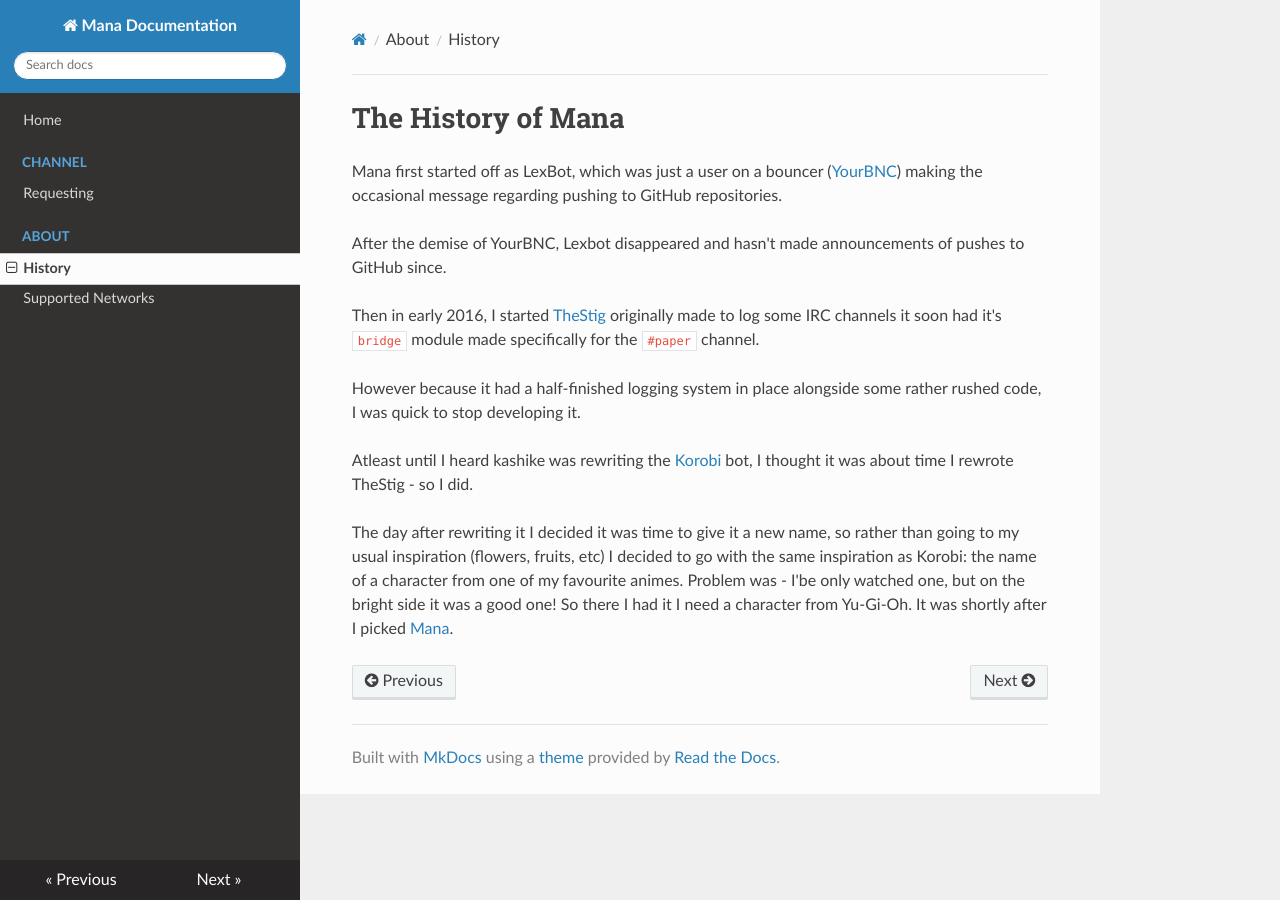
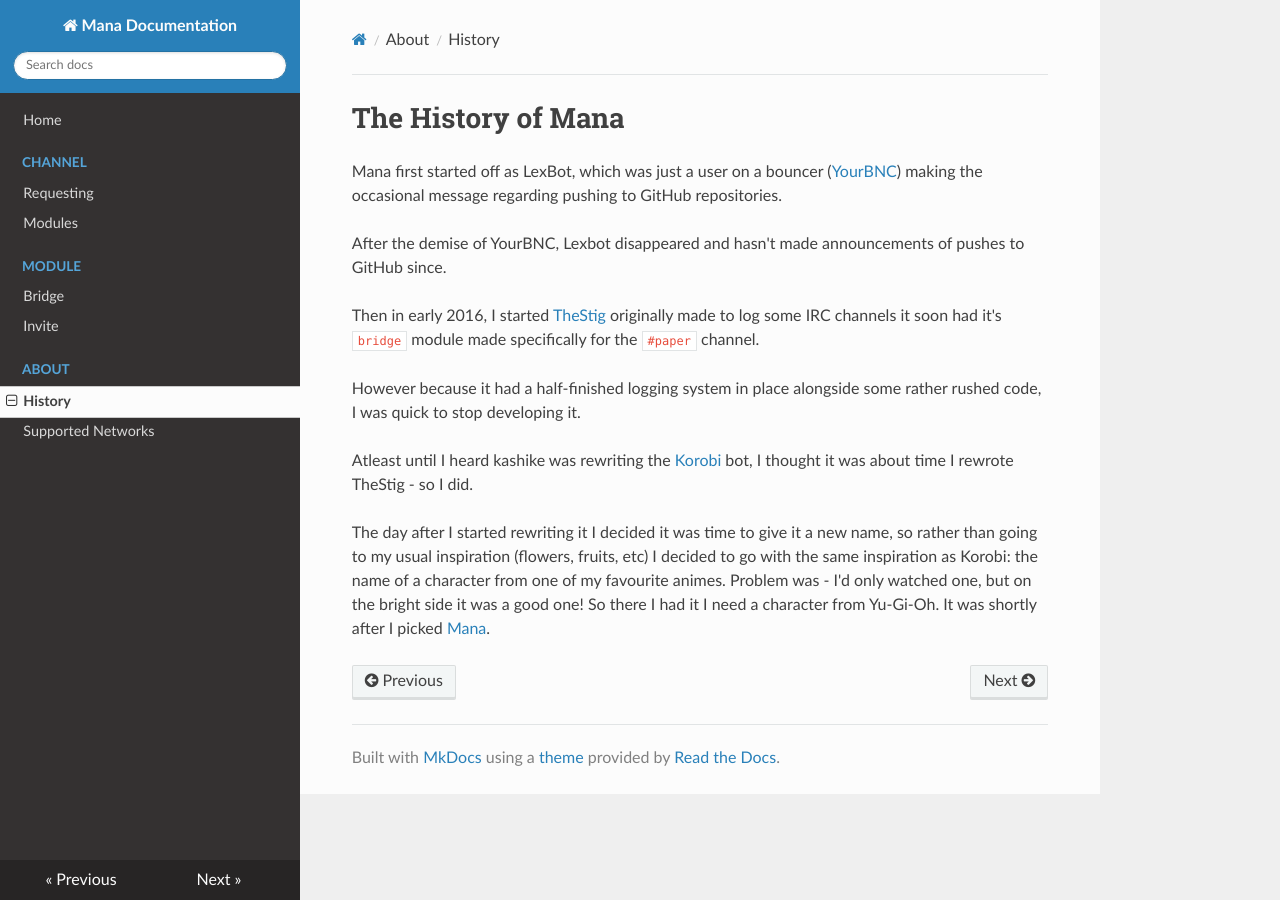
Before and after one commit to ManaBot/ManaDocs, an MkDocs documentation site: the page built from docs/about/history.md, in a window 1280 px wide. Built offline with MkDocs 1.6.1, drawn with Linux system fonts in a browser that asks for light colours; nearby versions of some CDN libraries; old or Windows-style settings are respelled for this version of MkDocs.

Commit message:
Document the current modules

```diff
--- a/docs/about/history.md
+++ b/docs/about/history.md
@@ -14,10 +14,10 @@ developing it.
 
 Atleast until I heard kashike was rewriting the [Korobi] bot, I thought it was about time I rewrote TheStig - so I did.
 
-The day after rewriting it I decided it was time to give it a new name, so rather than going to my usual inspiration
-(flowers, fruits, etc) I decided to go with the same inspiration as Korobi: the name of a character from one of my
-favourite animes. Problem was - I'be only watched one, but on the bright side it was a good one! So there I had it I
-need a character from Yu-Gi-Oh. It was shortly after I picked [Mana].
+The day after I started rewriting it I decided it was time to give it a new name, so rather than going to my usual
+inspiration (flowers, fruits, etc) I decided to go with the same inspiration as Korobi: the name of a character from
+one of my favourite animes. Problem was - I'd only watched one, but on the bright side it was a good one! So there I
+had it I need a character from Yu-Gi-Oh. It was shortly after I picked [Mana].
 
 [YourBNC]: https://yourbnc.co.uk/
 [TheStig]: https://github.com/Lexteam/TheStig
--- a/mkdocs.yml
+++ b/mkdocs.yml
@@ -4,6 +4,10 @@ pages:
   - Home: 'index.md'
   - Channel:
     - Requesting: 'channel/requesting.md'
+  - Modules: 'module/index.md'
+  - Module:
+    - Bridge: 'module/bridge.md'
+    - Invite: 'module/invite.md'
   - About:
     - History: 'about/history.md'
     - Supported Networks: 'about/networks.md'
```
Also changed, not shown: docs/module/bridge.md (added, +8 -0 lines), docs/module/index.md (added, +12 -0 lines), docs/module/invite.md (added, +5 -0 lines).
